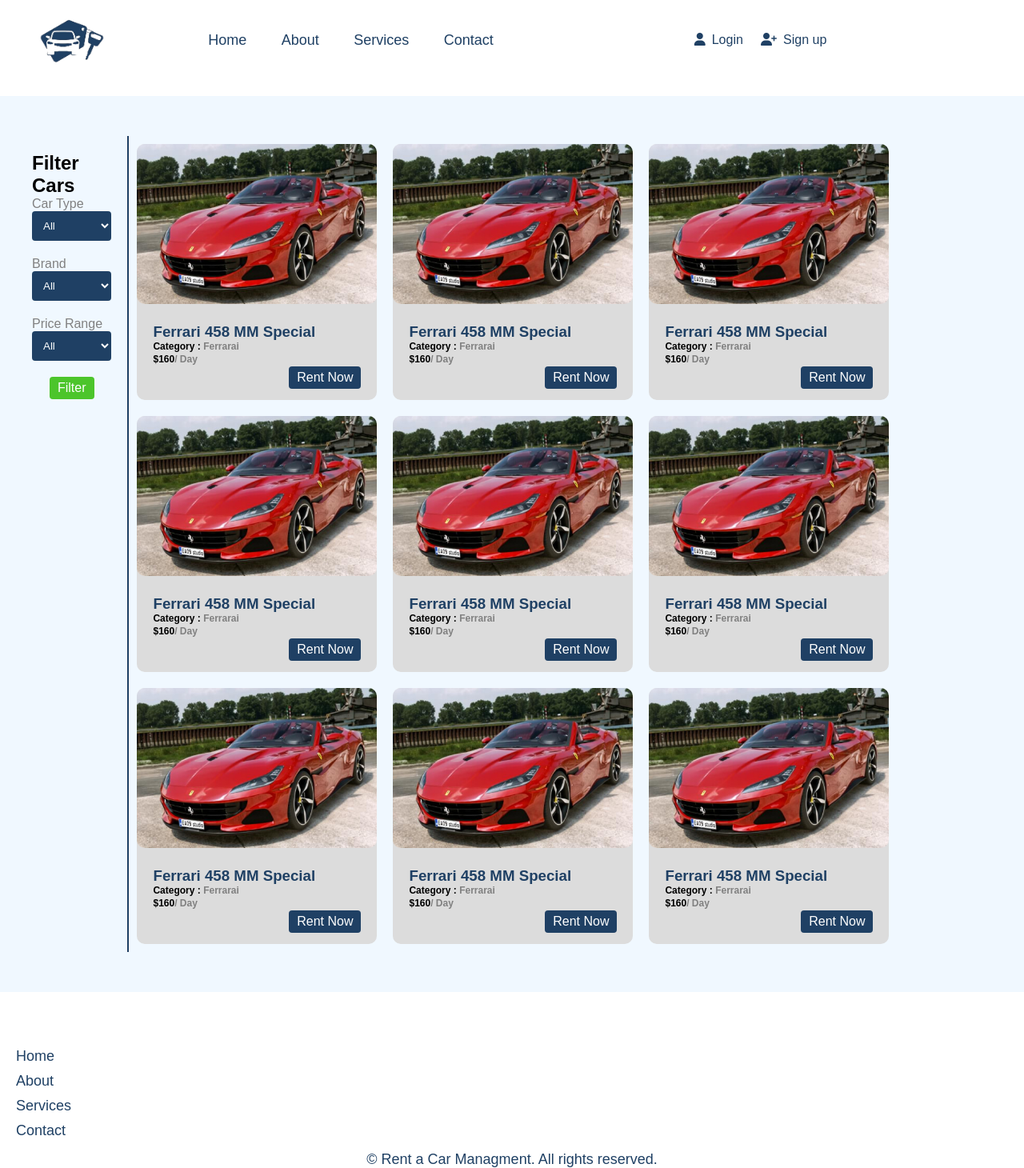
After one commit to saadelquaul/car_rental_management_application-_BY-OOP, a PHP site: the page made by public/car _listings.php in a window 1280 px wide. The commit adds this page. Shown: the whole page at 80% size. Run offline with PHP 8.4, Linux system fonts and the light colour scheme.

Commit message:
modifing UI

```diff
--- a/assets/css/style.css
+++ b/assets/css/style.css
@@ -583,3 +583,119 @@
     height: 350px;
 
  }
+.card {
+    display: flex;
+    flex-direction: column;
+    background-color:gainsboro;
+    width: 300px;
+    height: 320px;
+    border-radius: 10px;
+    & .blog-img {
+        width: 100%;
+        height: 200px;
+        img {
+            width: 100%;
+            height: 100%;
+            object-fit: cover;
+            border-radius: 10px;
+        }
+    }
+    & .card-body {
+        padding: 20px;
+        & h3 > a {
+            color: #1F4064;
+            text-decoration: none;
+            &:hover {
+                color: #22700c;
+            }
+        }
+        & h6 {
+            color: rgb(0, 0, 0);
+            margin-bottom: 2px;
+            font-size: 12px;
+            & span {
+                color: gray;
+            }
+        }
+        & > a {
+            display: flex;
+            background-color: #1F4064;
+            place-self: end;
+            color: white;
+            padding: 5px 10px;
+            border-radius: 4px;
+            text-decoration: none;
+            &:hover {
+                background-color: #22700c;
+            }
+
+    }
+}
+}
+.form-group {
+    display: flex;
+    flex-direction: column;
+    margin-bottom: 20px;
+
+    label {
+        font-size: 16px;
+        color: gray;
+    }
+    select {
+
+        width: 100%;
+        padding: 10px;
+        border: none;
+        border-radius: 4px;
+        outline: none;
+        background-color: #1F4064;
+        color: white;
+        &:focus {
+            box-shadow: 0px 0px 5px rgba(0, 0, 0, 0.5);
+        }
+    }
+
+
+}
+.filter{
+    border-right: 2px solid #1F4064;
+    padding: 20px;
+    &  button {
+    padding: 5px 10px;
+    display: flex;
+    place-self: center;
+    border: none;
+    border-radius: 4px;
+    background-color: #4cc52b;
+    color: white;
+    font-size: medium;
+    cursor: pointer;
+
+    &:hover {
+        background-color: #1F4064;
+        color: white;
+        transition: background-color 0.3s ease-in-out;
+    }
+}
+}
+
+
+.car-listing-main {
+    display: flex;
+    padding: 50px 20px;
+    & .filter-section {
+        width: 160px;
+    }
+    height: 100%;
+
+}
+.car-listing {
+    display: flex;
+    flex-wrap: wrap;
+    gap: 20px;
+    width: 100%;
+    height: 100%;
+    padding: 10px;
+
+
+}
--- /dev/null
+++ b/public/car _listings.php
@@ -0,0 +1,192 @@
+<?php ?>
+<!DOCTYPE html>
+<html lang="en">
+
+<head>
+    <meta charset="UTF-8">
+    <meta name="viewport" content="width=*, initial-scale=1.0">
+    <link rel="stylesheet" href="../assets/css/style.css">
+    <link rel="shortcut icon" href="../assets/imges/favicon.ico" type="image/x-icon">
+    <link rel="stylesheet" href="https://cdnjs.cloudflare.com/ajax/libs/font-awesome/6.2.0/css/all.min.css" integrity="sha512-xh6O/CkQoPOWDdYTDqeRdPCVd1SpvCA9XXcUnZS2FmJNp1coAFzvtCN9BmamE+4aHK8yyUHUSCcJHgXloTyT2A==" crossorigin="anonymous" referrerpolicy="no-referrer" />
+    <title><?php "Car Rental |" . 'Car Listings' ?></title>
+</head>
+
+<body>
+    <?php include '../includes/header.php' ?>
+
+    <main class="car-listing-main">
+        <section class="filter-section">
+            <div class="filter">
+                <h2>Filter Cars</h2>
+                <form>
+                    <div class="form-group">
+                        <label for="carType">Car Type</label>
+                        <select id="carType" class="form-control">
+                            <option value="">All</option>
+                            <option value="SUV">SUV</option>
+                            <option value="Sedan">Sedan</option>
+                            <option value="Hatchback">Hatchback</option>
+                            <option value="Coupe">Coupe</option>
+                        </select>
+                    </div>
+                    <div class="form-group">
+                        <label for="brand">Brand</label>
+                        <select id="brand" class="form-control">
+                            <option value="">All</option>
+                            <option value="Toyota">Toyota</option>
+                            <option value="Ferrari">Ferrari</option>
+                            <option value="Hyundai">Hyundai</option>
+                            <option value="BMW">BMW</option>
+                        </select>
+                    </div>
+                    <div class="form-group">
+                        <label for="priceRange">Price Range</label>
+                        <select id="priceRange" class="form-control">
+                            <option value="">All</option>
+                            <option value="0-50">$0 - $50</option>
+                            <option value="50-100">$50 - $100</option>
+                            <option value="100-150">$100 - $150</option>
+                            <option value="150-200">$150 - $200</option>
+                            <option value="200+">$200+</option>
+                        </select>
+                    </div>
+                    <button type="button" class="btn btn-primary">Filter</button>
+                </form>
+            </div>
+        </section>
+        <section class="car-listing">
+            <div class="card">
+                <div class="blog-img">
+                    <a href="">
+                        <img src="../assets/imges/car-list-1.jpg" class="img-fluid" alt="Toyota">
+                    </a>
+                    <div class="card-body">
+                        <h3><a href="listing-details.html">Ferrari 458 MM Special</a></h3>
+                        <h6>Category : <span>Ferrarai</span></h6>
+                        <h6>$160<span>/ Day</span></h6>
+                        <a href="listing-details.html" class="Rentbtn"><span><i class="feather-calendar me-2"></i></span>Rent Now</a>
+                    </div>
+
+                </div>
+            </div>
+            <div class="card">
+                <div class="blog-img">
+                    <a href="">
+                        <img src="../assets/imges/car-list-1.jpg" class="img-fluid" alt="Toyota">
+                    </a>
+                    <div class="card-body">
+                        <h3><a href="listing-details.html">Ferrari 458 MM Special</a></h3>
+                        <h6>Category : <span>Ferrarai</span></h6>
+                        <h6>$160<span>/ Day</span></h6>
+                        <a href="listing-details.html" class="Rentbtn"><span><i class="feather-calendar me-2"></i></span>Rent Now</a>
+                    </div>
+
+                </div>
+            </div>
+            <div class="card">
+                <div class="blog-img">
+                    <a href="">
+                        <img src="../assets/imges/car-list-1.jpg" class="img-fluid" alt="Toyota">
+                    </a>
+                    <div class="card-body">
+                        <h3><a href="listing-details.html">Ferrari 458 MM Special</a></h3>
+                        <h6>Category : <span>Ferrarai</span></h6>
+                        <h6>$160<span>/ Day</span></h6>
+                        <a href="listing-details.html" class="Rentbtn"><span><i class="feather-calendar me-2"></i></span>Rent Now</a>
+                    </div>
+
+                </div>
+            </div>
+            <div class="card">
+                <div class="blog-img">
+                    <a href="">
+                        <img src="../assets/imges/car-list-1.jpg" class="img-fluid" alt="Toyota">
+                    </a>
+                    <div class="card-body">
+                        <h3><a href="listing-details.html">Ferrari 458 MM Special</a></h3>
+                        <h6>Category : <span>Ferrarai</span></h6>
+                        <h6>$160<span>/ Day</span></h6>
+                        <a href="listing-details.html" class="Rentbtn"><span><i class="feather-calendar me-2"></i></span>Rent Now</a>
+                    </div>
+
+                </div>
+            </div>
+            <div class="card">
+                <div class="blog-img">
+                    <a href="">
+                        <img src="../assets/imges/car-list-1.jpg" class="img-fluid" alt="Toyota">
+                    </a>
+                    <div class="card-body">
+                        <h3><a href="listing-details.html">Ferrari 458 MM Special</a></h3>
+                        <h6>Category : <span>Ferrarai</span></h6>
+                        <h6>$160<span>/ Day</span></h6>
+                        <a href="listing-details.html" class="Rentbtn"><span><i class="feather-calendar me-2"></i></span>Rent Now</a>
+                    </div>
+
+                </div>
+            </div>
+            <div class="card">
+                <div class="blog-img">
+                    <a href="">
+                        <img src="../assets/imges/car-list-1.jpg" class="img-fluid" alt="Toyota">
+                    </a>
+                    <div class="card-body">
+                        <h3><a href="listing-details.html">Ferrari 458 MM Special</a></h3>
+                        <h6>Category : <span>Ferrarai</span></h6>
+                        <h6>$160<span>/ Day</span></h6>
+                        <a href="listing-details.html" class="Rentbtn"><span><i class="feather-calendar me-2"></i></span>Rent Now</a>
+                    </div>
+
+                </div>
+            </div>
+            <div class="card">
+                <div class="blog-img">
+                    <a href="">
+                        <img src="../assets/imges/car-list-1.jpg" class="img-fluid" alt="Toyota">
+                    </a>
+                    <div class="card-body">
+                        <h3><a href="listing-details.html">Ferrari 458 MM Special</a></h3>
+                        <h6>Category : <span>Ferrarai</span></h6>
+                        <h6>$160<span>/ Day</span></h6>
+                        <a href="listing-details.html" class="Rentbtn"><span><i class="feather-calendar me-2"></i></span>Rent Now</a>
+                    </div>
+
+                </div>
+            </div>
+            <div class="card">
+                <div class="blog-img">
+                    <a href="">
+                        <img src="../assets/imges/car-list-1.jpg" class="img-fluid" alt="Toyota">
+                    </a>
+                    <div class="card-body">
+                        <h3><a href="listing-details.html">Ferrari 458 MM Special</a></h3>
+                        <h6>Category : <span>Ferrarai</span></h6>
+                        <h6>$160<span>/ Day</span></h6>
+                        <a href="listing-details.html" class="Rentbtn"><span><i class="feather-calendar me-2"></i></span>Rent Now</a>
+                    </div>
+
+                </div>
+            </div>
+            <div class="card">
+                <div class="blog-img">
+                    <a href="">
+                        <img src="../assets/imges/car-list-1.jpg" class="img-fluid" alt="Toyota">
+                    </a>
+                    <div class="card-body">
+                        <h3><a href="listing-details.html">Ferrari 458 MM Special</a></h3>
+                        <h6>Category : <span>Ferrarai</span></h6>
+                        <h6>$160<span>/ Day</span></h6>
+                        <a href="listing-details.html" class="Rentbtn"><span><i class="feather-calendar me-2"></i></span>Rent Now</a>
+                    </div>
+
+                </div>
+            </div>
+        </section>
+
+    </main>
+
+
+    <?php include '../includes/footer.php' ?>
+</body>
+
+</html>
--- a/public/login.php
+++ b/public/login.php
@@ -1,3 +1,4 @@
+
 <?php
 
 ?>
@@ -10,7 +11,7 @@
     <meta charset="UTF-8">
     <meta name="viewport" content="width=*, initial-scale=1.0">
     <link rel="stylesheet" href="../assets/css/style.css">
-    <link rel="shortcut icon" href="srcs/imgs/favicon.ico" type="image/x-icon">
+    <link rel="shortcut icon" href="../assets/imges/favicon.ico" type="image/x-icon">
     <link rel="stylesheet" href="https://cdnjs.cloudflare.com/ajax/libs/font-awesome/6.2.0/css/all.min.css" integrity="sha512-xh6O/CkQoPOWDdYTDqeRdPCVd1SpvCA9XXcUnZS2FmJNp1coAFzvtCN9BmamE+4aHK8yyUHUSCcJHgXloTyT2A==" crossorigin="anonymous" referrerpolicy="no-referrer" />
     <title><?php "Car Rental |" . 'Sign in' ?></title>
 </head>
--- a/public/register.php
+++ b/public/register.php
@@ -9,7 +9,7 @@
     <meta charset="UTF-8">
     <meta name="viewport" content="width=*, initial-scale=1.0">
     <link rel="stylesheet" href="../assets/css/style.css">
-    <link rel="shortcut icon" href="srcs/imgs/favicon.ico" type="image/x-icon">
+    <link rel="shortcut icon" href="../assets/imges/favicon.ico" type="image/x-icon">
     <link rel="stylesheet" href="https://cdnjs.cloudflare.com/ajax/libs/font-awesome/6.2.0/css/all.min.css" integrity="sha512-xh6O/CkQoPOWDdYTDqeRdPCVd1SpvCA9XXcUnZS2FmJNp1coAFzvtCN9BmamE+4aHK8yyUHUSCcJHgXloTyT2A==" crossorigin="anonymous" referrerpolicy="no-referrer" />
     <title><?php echo "Car Rental |" . 'Sign up' ?></title>
 </head>
```
Also changed, not shown: assets/css/dashboard.css (added, +52 -0 lines), classes/UserManager.php (added, +27 -0 lines), classes/clesse.php (+26 -0 lines), public/dashboard.php (added, +126 -0 lines), assets/imges/car-list-1.jpg (added), 1 other file.
